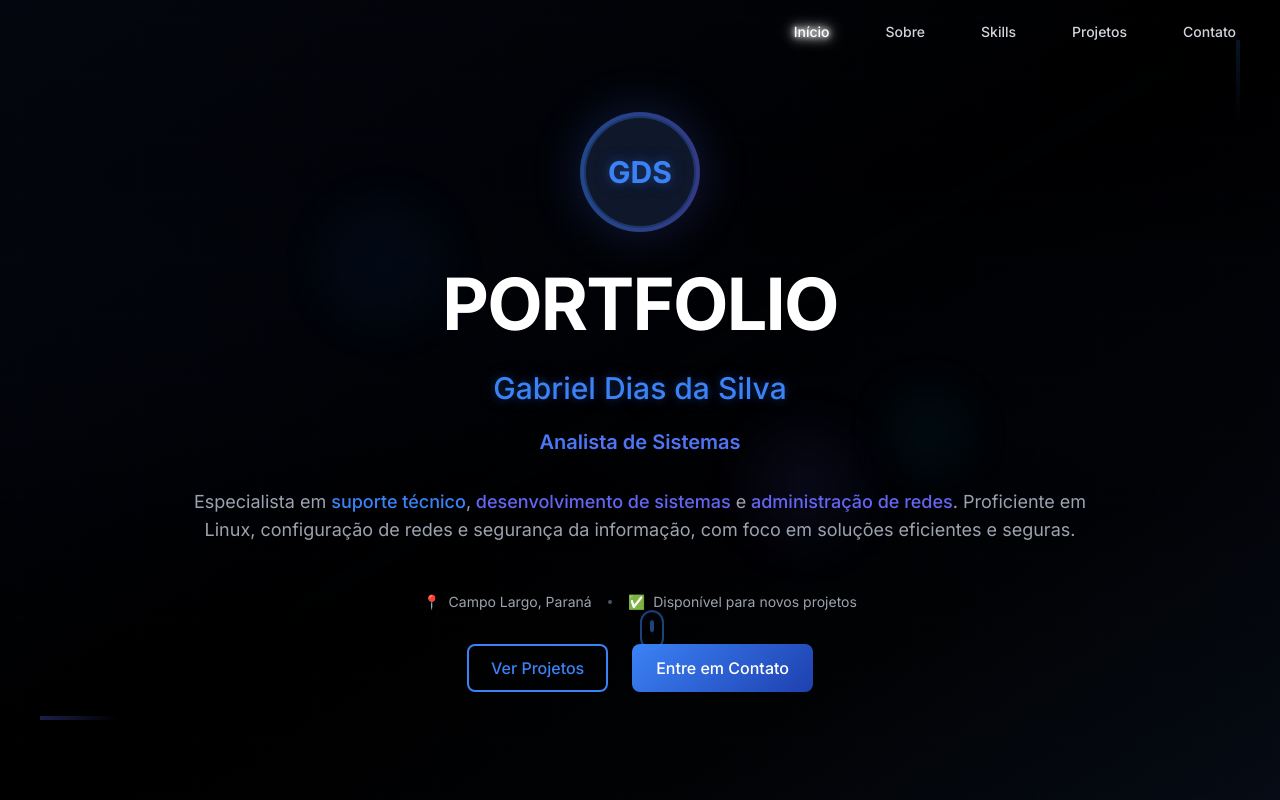
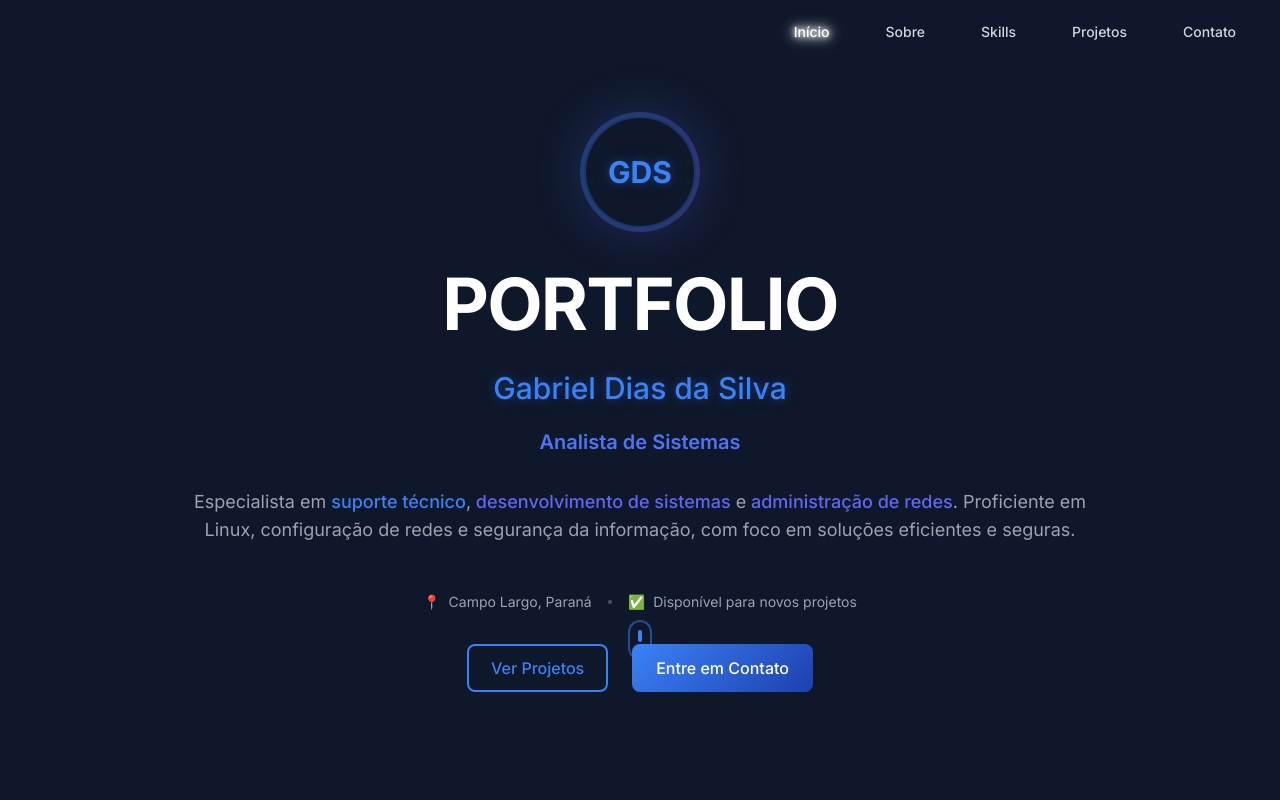
Before and after one commit to gabriellsd/portfolio-gabriel, a Next.js app: page / in a window 1280 px wide. Shown: the top 800 px of the page. Built offline with nearby package versions, Linux system fonts and the light colour scheme.

Commit message:
AtualizaÃ§Ã£o do portfolio

```diff
--- a/app/components/BackgroundEffects.tsx
+++ b/app/components/BackgroundEffects.tsx
@@ -5,27 +5,8 @@ import React from 'react'
 const BackgroundEffects: React.FC = () => {
   return (
     <div className="fixed inset-0 pointer-events-none overflow-hidden">
-      {/* Animated Grid Background */}
-      <div className="absolute inset-0 tech-grid opacity-20"></div>
-
-      {/* Matrix Rain Effect */}
-      <div className="absolute inset-0 matrix-rain"></div>
-
-      {/* Professional Background Gradient */}
-      <div className="absolute inset-0 tech-bg"></div>
-
-      {/* Subtle Overlay Gradients */}
-      <div className="absolute top-0 left-0 w-full h-full bg-gradient-to-br from-primary-900/10 via-transparent to-neutral-900/20"></div>
-      <div className="absolute bottom-0 right-0 w-1/2 h-1/2 bg-gradient-to-tl from-primary-500/5 via-transparent to-transparent"></div>
-
-      {/* Animated Glowing Orbs */}
-      <div className="absolute top-1/4 left-1/4 w-32 h-32 bg-primary-500/15 rounded-full blur-xl animate-pulse" style={{ animation: 'pulse-particle 6s ease-in-out infinite' }}></div>
-      <div className="absolute bottom-1/3 right-1/3 w-24 h-24 bg-tech-purple/15 rounded-full blur-xl" style={{ animation: 'pulse-particle 8s ease-in-out infinite', animationDelay: '2s' }}></div>
-      <div className="absolute top-1/2 right-1/4 w-16 h-16 bg-accent-500/15 rounded-full blur-xl" style={{ animation: 'pulse-particle 7s ease-in-out infinite', animationDelay: '4s' }}></div>
-
-      {/* Additional Moving Elements */}
-      <div className="absolute top-10 right-10 w-1 h-20 bg-gradient-to-b from-primary-500/30 to-transparent animate-pulse"></div>
-      <div className="absolute bottom-20 left-10 w-20 h-1 bg-gradient-to-r from-tech-purple/30 to-transparent animate-pulse" style={{ animationDelay: '3s' }}></div>
+      {/* Apenas um background simples */}
+      <div className="absolute inset-0 bg-dark-bg"></div>
     </div>
   )
 }
--- a/app/globals.css
+++ b/app/globals.css
@@ -3,6 +3,14 @@
 @tailwind utilities;
 
 @import url('https://fonts.googleapis.com/css2?family=Inter:wght@300;400;500;600;700&display=swap');
+
+/* TESTE: Desabilitar todas as animações temporariamente */
+*, *::before, *::after {
+  animation-duration: 0s !important;
+  animation-delay: 0s !important;
+  transition-duration: 0s !important;
+  transition-delay: 0s !important;
+}
 
 :root {
   --primary-blue: #3b82f6;
```
